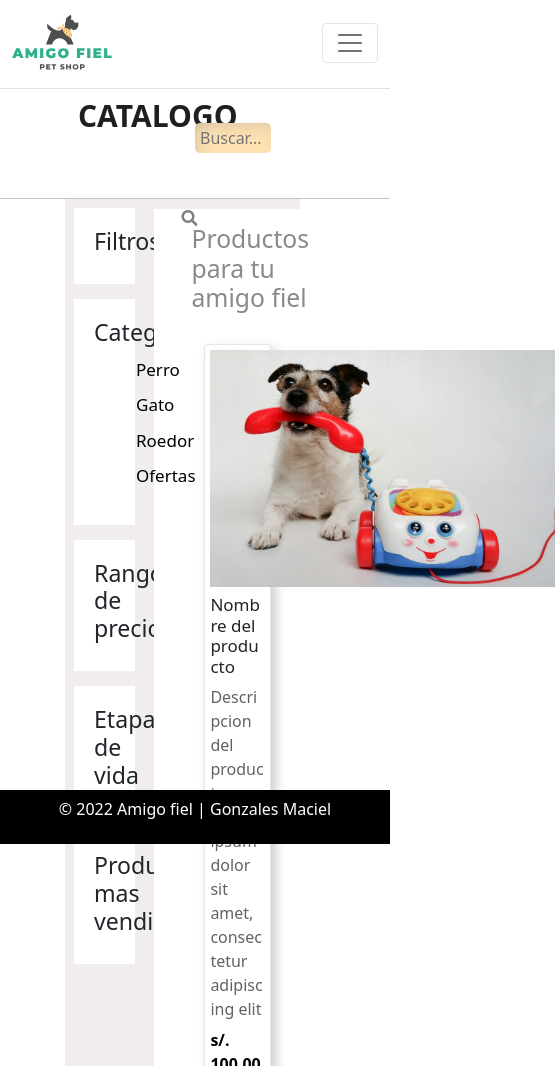
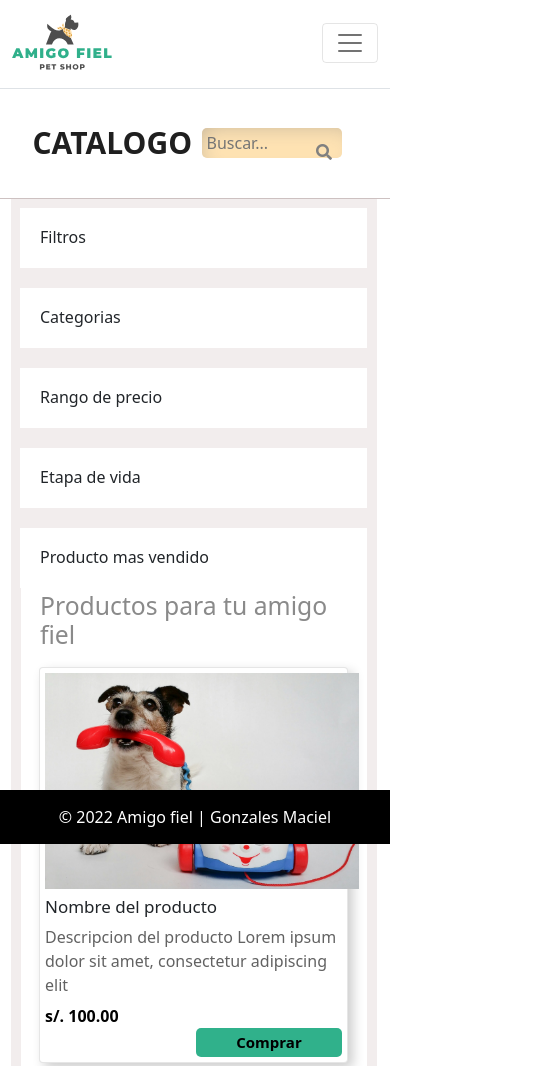
Before and after one commit to macielGonzales/Pet-shop-website, a website: page pages/catalogo.html in a window 390 px wide. Shown: the top 1066 px of the page, 555 px wide, since content can reach past the window. Drawn offline with nearby package versions, Linux system fonts and the light colour scheme.

Commit message:
detalles

```diff
--- a/css/styles.css
+++ b/css/styles.css
@@ -328,16 +328,14 @@
   width: 80%;
   margin-top: 20px;
   margin-left: 140px;
-  height: 530px;
 }
 
 .contactos__fondo--negro {
-  margin-top: -564px;
+  margin-top: -549px;
   background-color: #00000081;
   position: relative;
   z-index: 2;
   width: 100%;
-  height: 575px;
 }
 
 .wrap__contactanos--contenido {
@@ -534,6 +532,7 @@
   margin-left: 65px;
   margin-right: 90px;
   display: flex;
+  height: 110%;
 }
 
 .aside__catalogo article {
@@ -665,13 +664,14 @@
   grid-area: footer;
   position: fixed;
   bottom: 0;
-  width: 100%;
+  width: 200%;
   height: 6.4%;
   background-color: black;
   color: white;
   display: flex;
   justify-content: center;
   align-items: center;
+  margin-left: 40px;
 }
 
 @media (max-width: 1024px) {
@@ -973,20 +973,150 @@
 
 /* DESKTOP ESTANDAR 1366 X 768*/
 @media (max-width: 1366px) {
+  .header__catalogo > h1 {
+    margin-top: 21px;
+  }
 
+  .footer__catalogo {
+    width: 100%;
+    margin-left: -126px;
+  }
 }
 
 /* DESKTOP MAS PEQUEÑA 1024 X 768*/
 @media (max-width: 1024px) {
+  .footer__catalogo {
+    width: 100%;
+    margin-left: -43px;
+  }
+  .section__catalogo {
+    width: 66.5%;
+  }
+  .card__contenedor--img img {
+    width: 71%;
+  }
 
+  .card input {
+    margin-left: 167px;
+  }
+
+  .main__catalogo {
+    height: 100%;
+  }
+
+  .layout__catalogo {
+    grid-template-rows: 11.6% 12% 155% 6.4%;
+  }
 }
 
 /* TABLET 720 X 1024 */
 @media (max-width: 720px) {
+  .main__catalogo {
+    flex-direction: column;
+  }
 
+  .fa-search {
+    position: absolute;
+    top: 150px;
+    right: 230px;
+  }
+
+  .section__catalogo {
+    width: 96.5%;
+  }
+  .card__contenedor--img img {
+    width: 66%;
+  }
+
+  .card input {
+    margin-left: 151px;
+  }
+
+  .aside__catalogo {
+    display: flex;
+    height: 14%;
+  }
+
+  .catalogo__aside--article h3,
+  .catalogo__aside--article a {
+    font-size: 16px;
+  }
+
+  .layout__catalogo {
+    grid-template-rows: 11.6% 12% 135% 6.4%;
+  }
+
+  .footer__catalogo {
+    width: 100%;
+    margin-left: -102px;
+  }
 }
 
 /* movile 412 X 915 */
 @media (max-width: 412px) {
+  .aside__catalogo {
+    flex-direction: column;
+    width: 97.5%;
+  }
 
+  .section__catalogo {
+    margin-top: 0%;
+    width: 94.5%;
+  }
+
+  .aside__catalogo ul {
+    display: none;
+  }
+
+  .main__catalogo {
+    margin-left: 11px;
+    margin-right: 13px;
+    height: 160%;
+  }
+
+  /* .section__catalogo {
+    margin-top: 60%;
+  } */
+
+  .section__catalogo--productos {
+    flex-direction: column;
+  }
+  .section__catalogo--productos .card {
+    width: 92%;
+  }
+
+  .card__contenedor--img img {
+    width: 91%;
+  }
+  .section__catalogo--titulo {
+    margin-bottom: 1px;
+    margin-left: 9px;
+  }
+
+  .layout__catalogo {
+    grid-template-rows: 11.6% 12% 195% 6.4%;
+  }
+
+  .footer__catalogo {
+    width: 100%;
+    margin-left: -20px;
 }
+
+.header__catalogo > h1 {
+  margin-top: 27px;
+  margin-left: -91px;
+}
+
+.header__catalogo input {
+  width: 120%;
+  display: block;
+  margin-left: 52px;
+  margin-top: 30px;
+}
+
+.fa-search {
+  position: absolute;
+  top: 142px;
+  right: 60px;
+}
+}
--- a/pages/catalogo.html
+++ b/pages/catalogo.html
@@ -216,8 +216,15 @@
       </main>
 
       <!-- Inicio del footer -->
-      <footer class="footer__catalogo">
+      <!-- <footer class="footer__catalogo">
         <p class="footer">&copy; 2022 Amigo fiel | Gonzales Maciel</p>
+      </footer> -->
+      <footer class="footer p-2">
+        <div class="container">
+          <span class="span__footer footer__catalogo"
+            >&copy; 2022 Amigo fiel | Gonzales Maciel</span
+          >
+        </div>
       </footer>
       <!-- Fin del footer -->
       <script
```
Also changed, not shown: pages/nosotros.html (+13 -14 lines).
